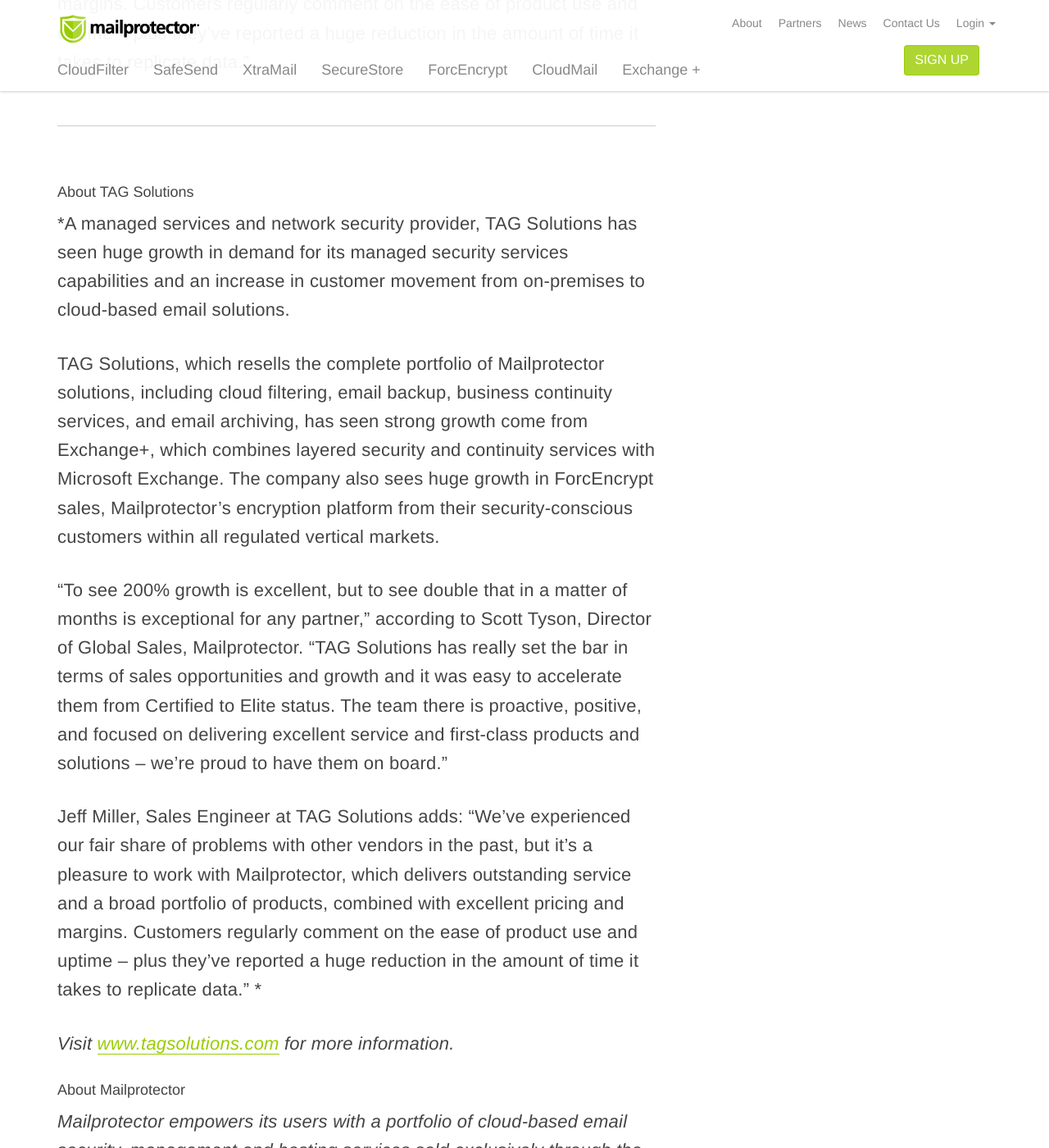
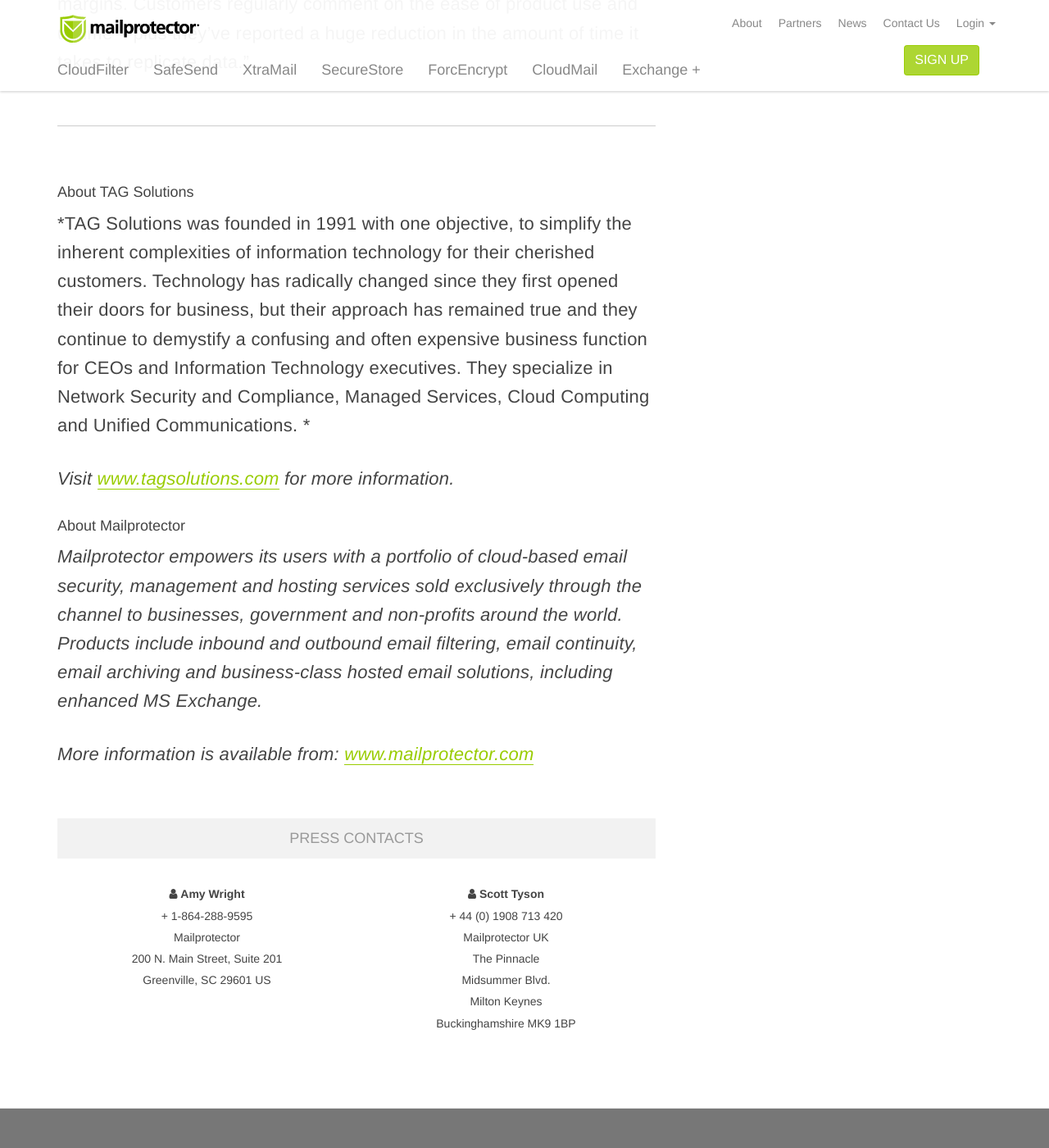
Before and after one commit to virtualconnect/mailprotector.com, a Jekyll site: the page built from _posts/2015-10-14-mailprotector-tag-elite.markdown, in a window 1280 px wide and 1400 px high, scrolled down 1441 px. Shown: the whole window at 82% size. Built offline with Jekyll 4.4.1, drawn with Linux system fonts in a browser that asks for light colours; nearby versions of some CDN libraries; some web fonts are replaced.

Commit message:
Updated copy on TAG presser

```diff
--- a/_posts/2015-10-14-mailprotector-tag-elite.markdown
+++ b/_posts/2015-10-14-mailprotector-tag-elite.markdown
@@ -23,13 +23,7 @@ Jeff Miller, Sales Engineer at TAG Solutions adds: “We’ve experienced our fa
 ***
 
 ####About TAG Solutions
-*A managed services and network security provider, TAG Solutions has seen huge growth in demand for its managed security services capabilities and an increase in customer movement from on-premises to cloud-based email solutions.
-
-TAG Solutions, which resells the complete portfolio of Mailprotector solutions, including cloud filtering, email backup, business continuity services, and email archiving, has seen strong growth come from Exchange+, which combines layered security and continuity services with Microsoft Exchange. The company also sees huge growth in ForcEncrypt sales, Mailprotector's encryption platform from their security-conscious customers within all regulated vertical markets.
-
-“To see 200% growth is excellent, but to see double that in a matter of months is exceptional for any partner,” according to Scott Tyson, Director of Global Sales, Mailprotector. “TAG Solutions has really set the bar in terms of sales opportunities and growth and it was easy to accelerate them from Certified to Elite status. The team there is proactive, positive, and focused on delivering excellent service and first-class products and solutions – we’re proud to have them on board.”
-
-Jeff Miller, Sales Engineer at TAG Solutions adds: “We’ve experienced our fair share of problems with other vendors in the past, but it’s a pleasure to work with Mailprotector, which delivers outstanding service and a broad portfolio of products, combined with excellent pricing and margins. Customers regularly comment on the ease of product use and uptime – plus they’ve reported a huge reduction in the amount of time it takes to replicate data.”
+*TAG Solutions was founded in 1991 with one objective, to simplify the inherent complexities of information technology for their cherished customers. Technology has radically changed since they first opened their doors for business, but their approach has remained true and they continue to demystify a confusing and often expensive business function for CEOs and Information Technology executives. They specialize in Network Security and Compliance, Managed Services, Cloud Computing and Unified Communications.
 *
 
 *Visit [www.tagsolutions.com][tag-homepage] for more information.*
```
